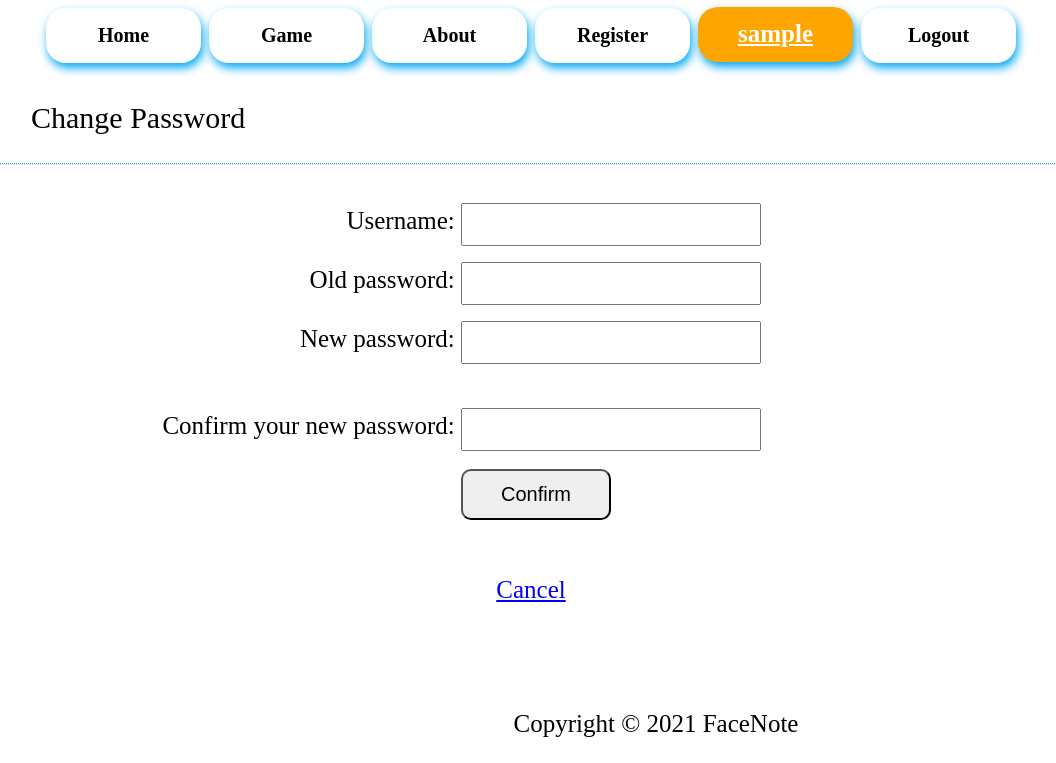
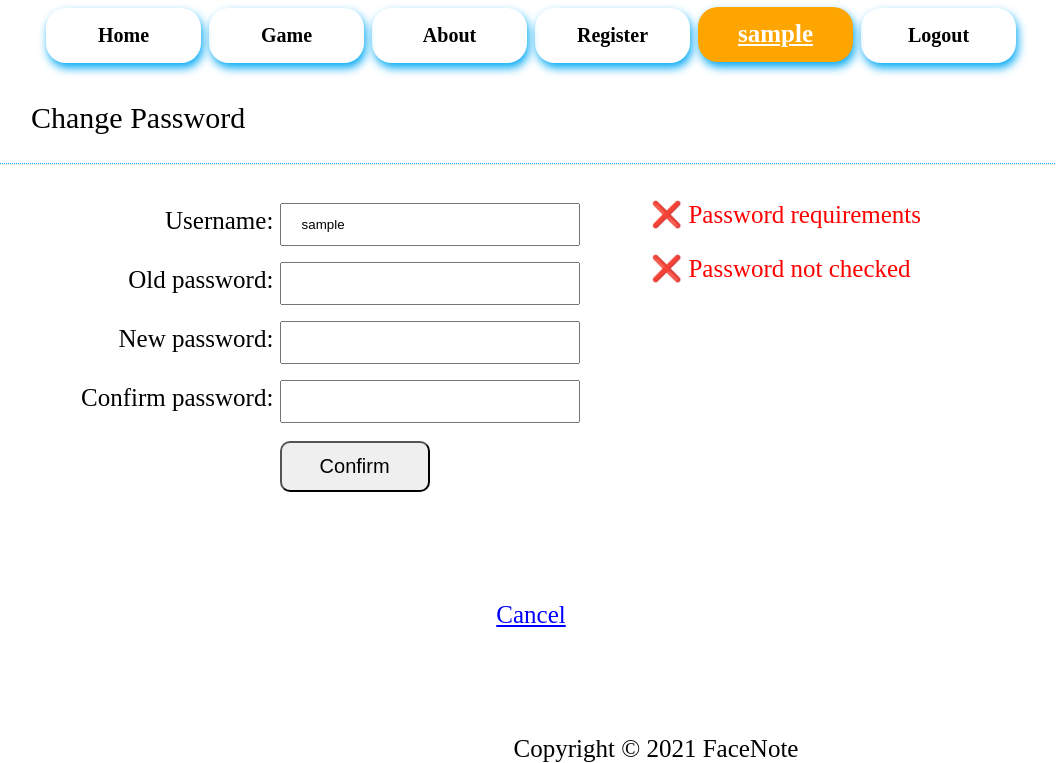
Before and after one commit to HaohuaFeng/CSE312-Project, a Flask app: page /reset.html in a window 1280 px wide. Shown: the part 150-913 px from the top of the page, without its empty margins (109-1165 px from the left). Before the commit the page ends 887 px from the top, so only its background shows below. Run offline with Flask 2, Linux system fonts and the light colour scheme; the visitor is signed in with stand-in values (Sample User, id 1); some libraries are stand-ins or nearby versions.

Commit message:
Add files via upload

```diff
--- a/server.py
+++ b/server.py
@@ -87,7 +87,6 @@ def connect_handler():
             sys.stdout.flush()
             emit('new_user', user, broadcast=True)
             if room in game_users:
-                print("first")
                 emit('new_gamer', room, broadcast=True)
 
 
@@ -219,7 +218,10 @@ def reset():
 
     if 'user' in session:
         return render_template('reset.html', user=session['user'])
-    return render_template('reset.html')
+    else:
+        redirecting = '<h3>Redirecting ... </h3>'
+        rd_fail = '<script>setTimeout(function(){window.location.href="/login.html";}, 3000);</script>'
+        return "<h1>Please login first.</h1>" + redirecting + rd_fail
 
 
 @app.route('/forgot.html', methods=['POST', 'GET'])
@@ -435,22 +437,8 @@ def check_user_exist():
                 result["display"] = "<font color='red'> ❌ username \"" + username + "\" has been taken</font>"
             else:
                 result["exists"] = False
-                result["display"] = "<font color='green'> ✔ </font>"
+                result["display"] = "<font color='green'> ✔ You can use this username. </font>"
             return jsonify(result)
-
-
-# @app.route('/game/<send_to_user>')
-# def gaming(send_to_user):
-#     if 'user' in session:
-#         if session['user'] == send_to_user:
-#             return redirect(url_for("profile"))
-#         sender = session['user']
-#         game_users.append(sender)
-#         return render_template("game.html", sender=sender, players=game_users, send_to=send_to_user)
-#     else:
-#         redirecting = '<h3>Redirecting ... </h3>'
-#         rd_fail = '<script>setTimeout(function(){window.location.href="/login.html";}, 3000);</script>'
-#         return "<h1>Please login first.</h1>" + redirecting + rd_fail
 
 
 @app.route('/game')
@@ -458,7 +446,6 @@ def check_user_exist():
 def gaming2():
     if 'user' in session:
         game_users.append(session['user'])
-        print('second')
         return render_template("game.html", sender=session['user'], players=game_users)
     else:
         redirecting = '<h3>Redirecting ... </h3>'
--- a/static/css/style.css
+++ b/static/css/style.css
@@ -80,7 +80,7 @@ button:hover {
 .cur_users{
     position: relative;
 }
-.cur_users > a{
+.cur_users > .profile{
     background-color: white;
 }
 
@@ -120,16 +120,18 @@ button:hover {
     padding: 5px 30px;
     margin: 20px 10px;
 }
+
 #color1 {
-    width: 220px;
+    width: 150px;
     height:  50px;
+    margin-left: -600px;
 }
 #color_bar {
-    margin: 0 150px 5px 30px;
+    margin: 0 80px 5px 30px;
     font-size: 30px;
 }
 
-.login form, .register form, .sub_blog, .update_profile{
+.login form, .register form, .reset form, .sub_blog, .update_profile{
     text-align:right;
     margin-right: 300px;
     padding: 20px 20px;
@@ -313,8 +315,8 @@ input[type=reset]:hover{
     width: fit-content;
     max-width: 60%;
     word-wrap: break-word;
-    text-align: right;
-    padding: 5px 10px;
+    text-align: left;
+    padding: 10px 5px 10px 5px;
     margin: 5px;
     border: 1px black solid;
     border-radius: 20px;
@@ -327,8 +329,8 @@ input[type=reset]:hover{
     width: fit-content;
     max-width: 60%;
     word-wrap: break-word;
-    text-align: right;
-    padding: 5px 10px;
+    text-align: left;
+    padding: 10px 5px 10px 5px;
     margin: 5px;
     border: 1px black solid;
     border-radius: 20px;
@@ -390,3 +392,19 @@ input[type=reset]:hover{
     padding: 0 150px;
     width: 800px;
 }
+.reg_container, .reset_container {
+    position: relative;
+    left: 50px;
+    height: 400px;
+}
+.register, .reset {
+    position: absolute;
+    left: 30px;
+}
+.instructions {
+    position: absolute;
+    right: 30px;
+    width: 450px;
+    text-align: left;
+    font-size: 25px;
+}
--- a/static/js/reset_check.js
+++ b/static/js/reset_check.js
@@ -1,58 +1,38 @@
-let username_check = false;
+let password_valid = false;
+let password_match = false;
 let password_check = false;
-function check_user(){
-    const username = document.getElementById("username").value;
-    const url = "/username_validation/?username=" + username;
-    $.ajax(
-        {
-            url: url,
-            type: "get",
-            data: "",
-            success: function (get_from_server) {
-                if (get_from_server['exists']) {
-                    username_check = true;
-                    document.getElementById("display_exist").innerHTML = "<font color='green'> ✔</font>";
-                } else {
-                    username_check = false;
-                    document.getElementById("display_exist").innerHTML = "<font color='red'> ❌ username not found</font>"
-                }
-                document.getElementById("submit").disabled
-                    = (!username_check && !password_check) || !username_check || !password_check;
-            }
-        }
-    )
-}
 
 function check_password_match() {
     const pw = document.getElementById("new_password").value;
     const cpw = document.getElementById("cnew_password").value;
     if (pw !== cpw) {
-        document.getElementById("checkpw").innerHTML = "<font color='red'> ❌ passwords are not matched</font>";
+        document.getElementById("checkpw").innerHTML = "<font color='red'> ❌ Passwords are not matched</font>";
         password_check = false;
     } else if (pw === cpw) {
-        document.getElementById("checkpw").innerHTML = "<font color='green'> ✔</font>";
-        password_check = true;
+        document.getElementById("checkpw").innerHTML = "<font color='green'> ✔ Matched</font>";
+        password_match = true;
+        password_check = password_valid && password_match;
     }
     document.getElementById("submit").disabled
-        = (!username_check && !password_check) || !username_check || !password_check;
+        = !password_check;
 }
 
 function password_validation(){
     const pw = document.getElementById("new_password").value;
-    let length = pw.length
-    let num = false
-    let lowercase = false
-    let uppercase = false
-    let specialChar = false
-    const lenRequire = "length >= 8; "
-    const lowRequire = "1 lowercase letter; "
-    const upperRequire= "1 upperRequire letter; "
-    const specialRequire = "1 special character; "
-    const numRequire = "1 number character;"
-    let strong = 0
-    let return_msg = ""
+    let length = pw.length;
+    let num = false;
+    let lowercase = false;
+    let uppercase = false;
+    let specialChar = false;
+    const lenRequire = "❌ &nbsp;&nbsp; Length >= 8 <br>";
+    const lowRequire = "❌ &nbsp;&nbsp;1 lowercase letter <br>";
+    const upperRequire= "❌ &nbsp;&nbsp;1 uppercase letter <br>";
+    const specialRequire = "❌ &nbsp;&nbsp;1 special character <br>";
+    const numRequire = "❌ &nbsp;&nbsp;1 digit character <br>";
+    let strong = 0;
+    let return_msg = "❌ Password requirements: <br>";
     if (length < 8){
-        return_msg += lenRequire
+        return_msg += lenRequire;
     } else{
         strong++;
     }
@@ -60,29 +40,31 @@ function password_validation(){
         strong++;
         num = true;
     } else{
-        return_msg += numRequire
+        return_msg += numRequire;
     }
     if(pw.match(/([a-z])+/)){
         strong++;
         lowercase = true;
     } else{
-        return_msg += lowRequire
+        return_msg += lowRequire;
     }
     if(pw.match(/([A-Z])+/)){
         strong++;
         uppercase = true;
     } else{
-        return_msg += upperRequire
+        return_msg += upperRequire;
     }
     const pattern = new RegExp(/[ !@#$%^&*()_+\-=\[\]{};':"\\|,.<>\/?]/g);
     if(pattern.test(pw)){
         strong++;
-        specialChar = true
+        specialChar = true;
     } else{
-        return_msg += specialRequire
+        return_msg += specialRequire;
     }
-    if(length > 8 && num && lowercase && uppercase && specialChar){
-        document.getElementById("valid_pw").innerHTML = "<font color='green'> ✔</font>";
+    if(length >= 8 && num && lowercase && uppercase && specialChar){
+        password_valid = true;
+        password_check = password_valid && password_match;
+        document.getElementById("valid_pw").innerHTML = "<font color='green'> ✔ You can user this password</font>";
     }else{
         document.getElementById("valid_pw").innerHTML = "<font color='red'>"+ return_msg +"</font>";
     }
--- a/templates/direct_chat.html
+++ b/templates/direct_chat.html
@@ -18,7 +18,7 @@
     <div id="invitation"></div>
     <div class="header">
         <a href="/index.html">Home</a>
-        <a href="game.html" >Game</a>
+        <a href="/game.html" >Game</a>
         <a href="/about.html" >About</a>
         <a href="/register.html" >Register</a>
         {% if sender %}
--- a/templates/reset.html
+++ b/templates/reset.html
@@ -17,34 +17,40 @@
     <div id="newCome"></div>
     <div id="invitation"></div>
     <div class="header">
-        <a href="index.html" >Home</a>
-        <a href="game.html" >Game</a>
-        <a href="about.html" >About</a>
-        <a href="register.html" >Register</a>
+        <a href="/index.html" >Home</a>
+        <a href="/game.html" >Game</a>
+        <a href="/about.html" >About</a>
+        <a href="/register.html" >Register</a>
         {% if user %}
-        <a href="profile.html" class="profile" id="select_color">{{user}}</a>
+        <a href="/profile.html" class="profile" id="select_color">{{user}}</a>
         <a href="/logout">Logout</a>
         {% else %}
-        <a href="login.html">Login</a>
+        <a href="/login.html">Login</a>
         {% endif %}
     </div>
     <div class="main">
         <div class="description">Change Password</div>
         <hr>
-        <div class="login">
+        <div class="reset_container">
+            <div class="reset">
                 <form method="post">
                     <label for="username">Username:</label>
-                <input type="text" name="username" id="username" required onkeyup="check_user()"><span id="display_exist"></span><br>
+                    <input type="text" name="username" id="username" value="{{user}}" readonly><br>
                     <label for="old_password">Old password:</label>
                     <input type="password" name="old_password" id="old_password" required><br>
                     <label for="new_password">New password:</label>
                     <input type="password" name="new_password" id="new_password" required onkeyup="password_validation(); check_password_match()">
-                <span id="valid_pw"></span><br><br>
-                <label for="cnew_password">Confirm your new password:</label>
+                    <br>
+                    <label for="cnew_password">Confirm password:</label>
                     <input type="password" name="cnew_password" id="cnew_password" required onkeyup="check_password_match()">
-                <span id="checkpw"></span><br>
+                    <br>
                     <input type="submit" id="submit" value="Confirm">
                 </form>
+            </div>
+            <div class="instructions">
+                <p id="valid_pw"><font color='red'> ❌ Password requirements <br></font></p>
+                <p id="checkpw"><font color='red'> ❌ Password not checked <br></font></p>
+            </div>
         </div>
         <p class="casualCase"><a href="profile.html">Cancel</a></p>
         <div class="footer">
--- a/templates/user_profile.html
+++ b/templates/user_profile.html
@@ -15,7 +15,7 @@
     <div id="invitation"></div>
     <div class="header">
         <a href="/index.html" >Home</a>
-        <a href="game.html" >Game</a>
+        <a href="/game.html" >Game</a>
         <a href="/about.html" >About</a>
         <a href="/register.html">Register</a>
         {% if user %}
```
Also changed, not shown: static/js/register_check.js (+32 -27 lines), templates/about.html (+6 -6 lines), templates/forgot.html (+6 -6 lines), templates/game.html (+5 -3 lines), templates/index.html (+6 -6 lines), templates/login.html (+6 -6 lines), templates/profile.html (+5 -5 lines), templates/register.html (+18 -11 lines). Lines whose indentation alone changed are shown as unchanged.
